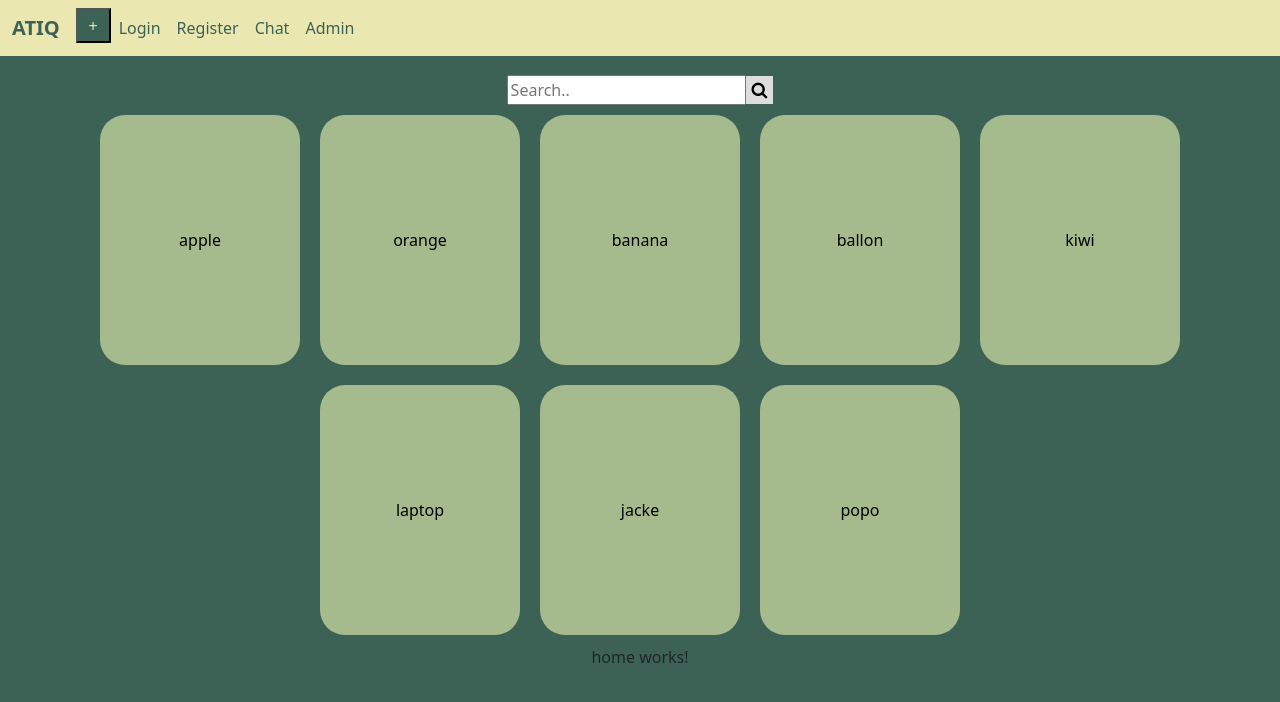
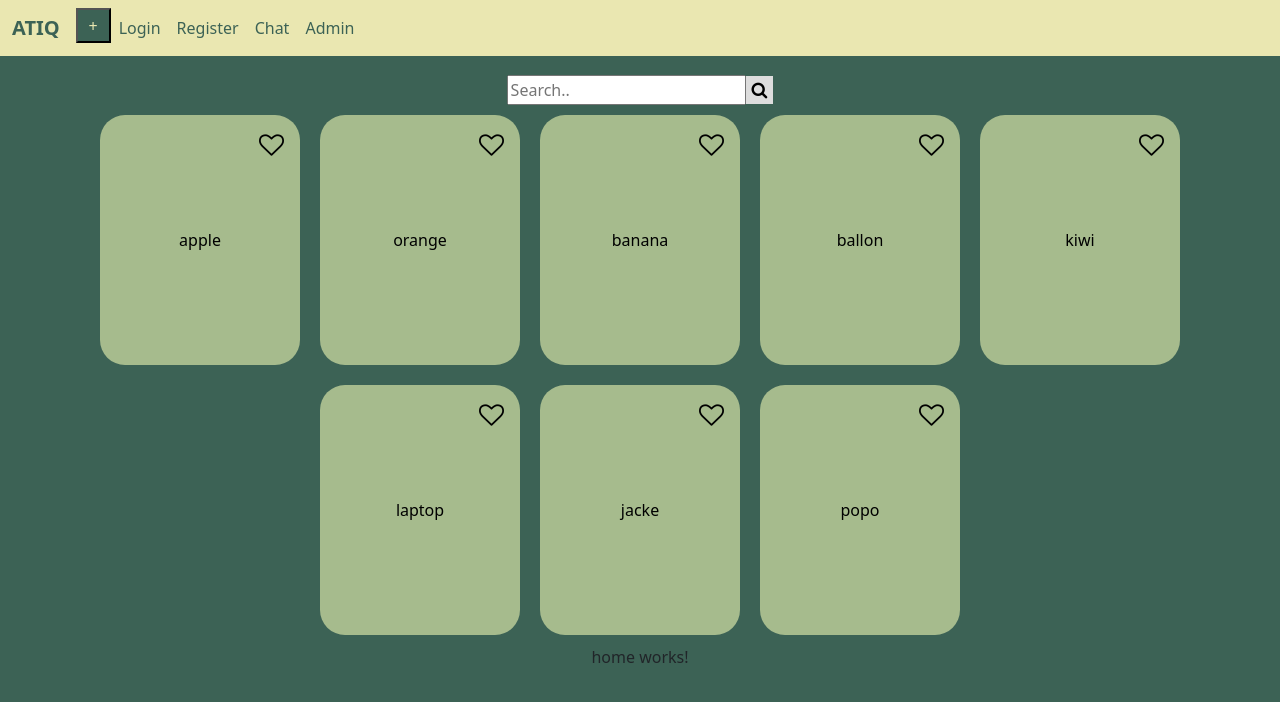
Before and after one commit to najminauca/Atiq, an Angular app in the folder client/: page /home in a window 1280 px wide. Shown: the top 702 px of the page. Built offline with nearby package versions, Linux system fonts and the light colour scheme.

Commit message:
add favorites

```diff
--- a/client/src/app/components/home/home.component.html
+++ b/client/src/app/components/home/home.component.html
@@ -19,7 +19,18 @@
   <ng-template #normal>
     <button class="box" *ngFor="let item of items">
       {{ item }}
+      <button class="like-button" (click)="onLike()">
+        <ng-container *ngIf="heartClicked; then heartIsClicked; else heartIsNotClicked"></ng-container>
+      </button>
     </button>
+  </ng-template>
+
+  <ng-template #heartIsClicked>
+    <i class="fa fa-heart" style="color: #D0312D"></i>
+  </ng-template>
+
+  <ng-template #heartIsNotClicked>
+    <i class="fa fa-heart-o"></i>
   </ng-template>
 
   <ng-template #searchIsClicked>
--- a/client/src/app/components/home/home.component.scss
+++ b/client/src/app/components/home/home.component.scss
@@ -37,4 +37,14 @@ div {text-align: center}
   cursor: pointer;
   background: #A6BB8D;
   border-radius: 25px;
+  position: relative;
 }
+
+.like-button {
+  position: absolute;
+  top: 10px;
+  right: 10px;
+  background-color: transparent;
+  border: none;
+  font-size: 25px;
+}
--- a/client/src/app/components/home/home.component.ts
+++ b/client/src/app/components/home/home.component.ts
@@ -10,11 +10,13 @@ export class HomeComponent implements OnInit {
   @Input() searchResults: string[];
   items = ['apple', 'orange', 'banana', 'ballon', 'kiwi', 'laptop', 'jacke','popo']
   @Input() searchClicked: boolean;
+  @Input() heartClicked: boolean;
 
   constructor() {
     this.searchInput = "";
     this.searchResults = [];
     this.searchClicked = false;
+    this.heartClicked = false;
   }
 
   ngOnInit(): void {
@@ -29,4 +31,8 @@ export class HomeComponent implements OnInit {
     this.searchClicked = false;
   }
 
+  onLike() {
+    this.heartClicked = !this.heartClicked;
+  }
+
 }
```
